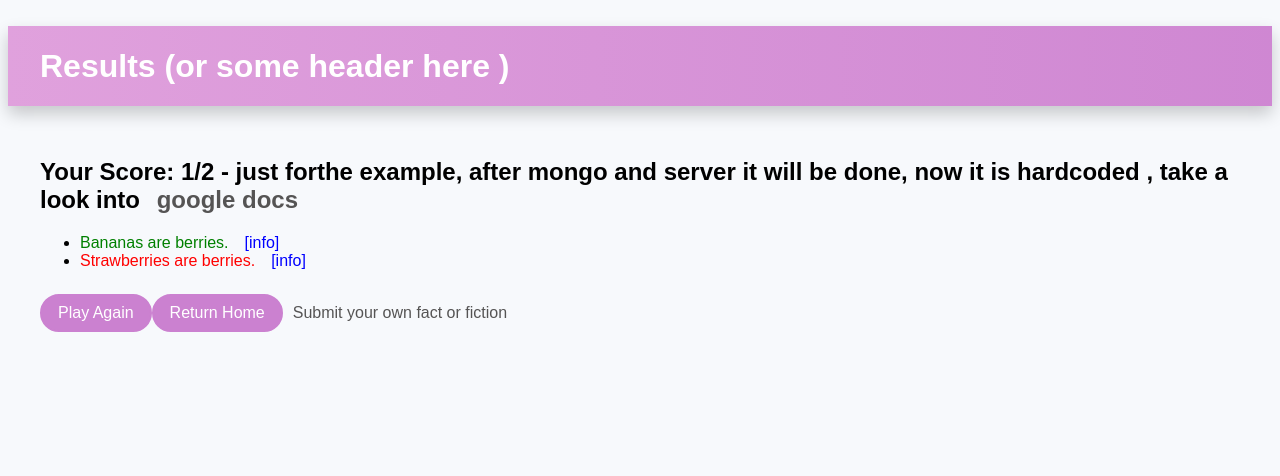
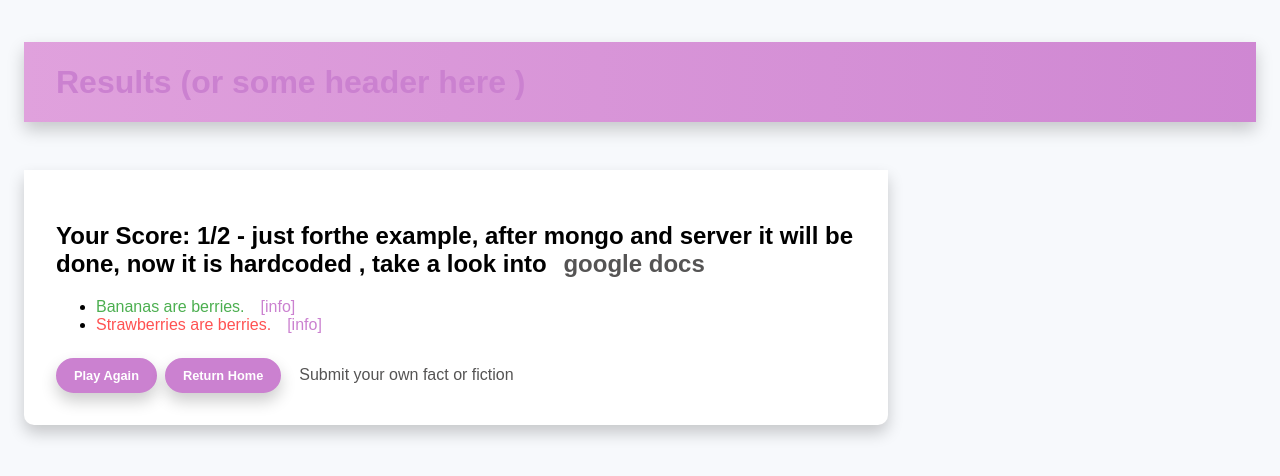
Before and after one commit to NinaLaliashvili/Fight-Fake-News, a React (Create React App) app in the folder fact-fiction/: page /results in a window 1280 px wide. Shown: the top 476 px of the page. Built offline with nearby package versions, Linux system fonts and the light colour scheme.

Commit message:
sub component

```diff
--- a/fact-fiction/src/Components/Results/ResultsComponent.css
+++ b/fact-fiction/src/Components/Results/ResultsComponent.css
@@ -1,13 +1,39 @@
+@keyframes gradientBackground {
+  0% {
+    background-position: 0% 50%;
+  }
+  50% {
+    background-position: 100% 50%;
+  }
+  100% {
+    background-position: 0% 50%;
+  }
+}
+
 .result-container {
-  font-family: Arial, sans-serif;
+  padding: 1em;
 }
 
 header {
-  background-color: #282c34;
+  background: linear-gradient(270deg, #cb81d0, #fecfef, #ee8fb5);
+  background-size: 600% 600%;
+  animation: gradientBackground 15s ease infinite;
   color: white;
   padding: 1rem 2rem;
   display: flex;
   justify-content: space-between;
+  align-items: center;
+  box-shadow: 0 8px 16px 0 rgba(0, 0, 0, 0.2);
+}
+
+.results-content{
+  padding: 2rem;
+  width: 80%;
+  max-width: 800px;
+  box-shadow: 0 8px 16px 0 rgba(0, 0, 0, 0.2);
+  border-radius: 0 0 10px 10px;
+  background-color: #fff;
+  margin-top: 3rem;
 }
 
 main {
@@ -15,20 +41,34 @@ main {
 }
 
 .correct {
-  color: green;
+  color: #4CAF50;
 }
 
 .wrong {
-  color: red;
+  color: #FF5252;
 }
 
 .info-icon {
   margin-left: 1rem;
   text-decoration: none;
-  color: blue;
+  color: #cb81d0;
   cursor: pointer;
 }
 
 a:hover {
   text-decoration: underline;
 }
+
+button {
+  background-color: #cb81d0;
+  border: none;
+  padding: 0.7rem 1.5rem;
+  color: white;
+  border-radius: 25px;
+  cursor: pointer;
+  transition: all 0.3s;
+  font-size: 0.8rem;
+  font-weight: bold;
+  box-shadow: 0 8px 16px 0 rgba(0, 0, 0, 0.2);
+  margin-right: 0.5rem;
+}
--- a/fact-fiction/src/Components/Results/ResultsComponent.jsx
+++ b/fact-fiction/src/Components/Results/ResultsComponent.jsx
@@ -27,7 +27,7 @@ const ResultComponent = () => {
       <header>
         <h1>Results (or some header here )</h1>
       </header>
-      <main>
+      <main className="results-content">
         <h2>
           Your Score: 1/2 - just forthe example, after mongo and server it will
           be done, now it is hardcoded , take a look into{" "}
--- a/fact-fiction/src/Components/SubmitFact/SubmitFactComponent.css
+++ b/fact-fiction/src/Components/SubmitFact/SubmitFactComponent.css
@@ -0,0 +1,57 @@
+.submit-fact-container {
+    padding: 2em;
+    display: flex;
+    flex-direction: column;
+    align-items: center;
+    gap: 1rem;
+  }
+
+  h1 {
+    font-size: 2rem;
+    color: #cb81d0;
+  }
+
+
+  p {
+    font-size: 1rem;
+    color: #333;
+    margin-bottom: 1rem;
+  }
+
+  form {
+    display: flex;
+    flex-direction: column;
+    gap: 1rem;
+    width: 80%;
+    max-width: 600px;
+  }
+
+  input, textarea, button {
+    padding: 0.5rem;
+    border: 1px solid #ccc;
+    border-radius: 4px;
+  }
+
+  button {
+    background-color: #cb81d0;
+    color: white;
+    cursor: pointer;
+    transition: all 0.3s;
+  }
+
+  button:hover {
+    background-color: #ee8fb5;
+  }
+
+  .radio-group {
+    display: flex;
+    gap: 1rem;
+  }
+
+  .thank-you-section {
+    text-align: center;
+    gap: 1rem;
+    display: flex;
+    flex-direction: column;
+    align-items: center;
+  }
--- a/fact-fiction/src/Components/SubmitFact/SubmitFactComponent.jsx
+++ b/fact-fiction/src/Components/SubmitFact/SubmitFactComponent.jsx
@@ -1,5 +1,6 @@
 import React, { useState } from "react";
 import { useNavigate } from "react-router-dom";
+import "./SubmitFactComponent.css";
 
 const SubmitFactComponent = () => {
   const navigate = useNavigate();
@@ -42,29 +43,19 @@ const SubmitFactComponent = () => {
           <button onClick={() => navigate("/")}>Home</button>
         </nav>
       </header>
+      {!submitted ? (
         <main>
           <h3>
-          On this page we need more creative things, not only the form, the list
-          of important subjects is into{" "}
-          <a
-            href="https://docs.google.com/document/d/1AFEvLqQ2tzKPoL60fnX5GIA75TtSsylmayK4SD6XWSI/edit"
-            target="blank"
-          >
-            google docs,
-          </a>
-          what i've shared to you. just in case: Fact Submission page
-          (SubmitFactComponent): 1) App name Navigation links Description : “got
-          a cool fact or conspiracy theory to share? Let us know” - or something
-          like that. 2) fact/conspiracy theory title. Description or full text.
-          3) Source link (should be optional but recommended) 4) User full name
-          Email (with a note that it is for notification purposes)5) Mobile
-          number (optional but can be useful)6) Dropdown or radio buttons for
-          choosing fact or fiction Input field for the source link Textarea for
-          the statement. 7)Submit button. 8)A thank you message (we got your
-          fact, we will contact you soon or something) and a quick note about
-          the importance of accuracy and truth
+
+              Got a cool fact or conspiracy theory to share? We're all ears!
+              Dive in and let us know your interesting truths or theories. But
+              before you do, remember:
+            <br />
+
+            <span style={{ textDecoration: 'underline' }}>Accuracy matters!</span> Ensure your submissions are
+              truthful and backed by genuine sources.
+
           </h3>
-        <h2>Got a cool fact or conspiracy theory to share? Let us know!</h2>
           <form onSubmit={handleSubmit}>
             <input
               type="text"
@@ -105,7 +96,7 @@ const SubmitFactComponent = () => {
               onChange={(e) => setMobileNumber(e.target.value)}
               placeholder="Mobile Number (Optional)"
             />
-          <div>
+            <div className="submission-radio-group">
               <label>
                 <input
                   type="radio"
@@ -128,6 +119,15 @@ const SubmitFactComponent = () => {
             <button type="submit">Submit</button>
           </form>
         </main>
+      ) : (
+        <div className="thank-you-section">
+          <h2>Thank You!</h2>
+          <p>We got your fact. We will contact you soon!</p>
+          <small>
+            Remember, the importance of accuracy and truth cannot be overstated.
+          </small>
+        </div>
+      )}
     </div>
   );
 };
```
Lines whose indentation alone changed are shown as unchanged.
